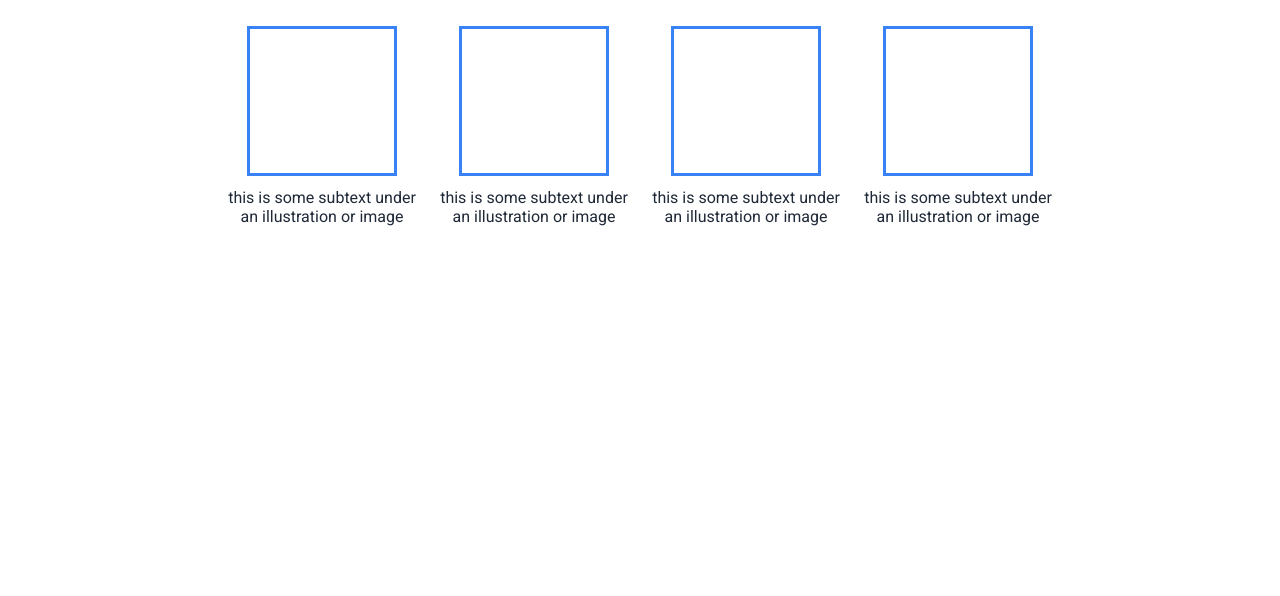
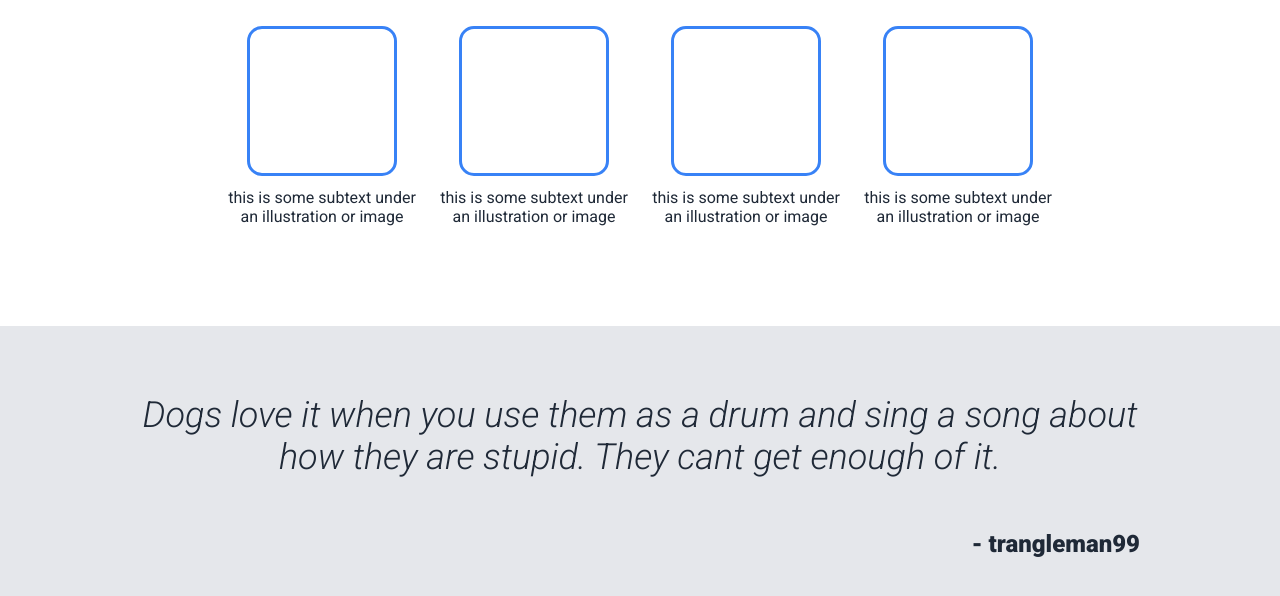
Before and after one commit to CScott96/odin-intro-portfolio, a plain HTML site: page index.html in a window 1280 px wide. Shown: the part 676-1272 px from the top of the page. Before the commit the page ends 1002 px from the top, so only its background shows below. Drawn offline with Linux system fonts and the light colour scheme.

Commit message:
Add in quote block with quote and style
Added in quote block with a specific quote with a citation as well as
style to match the given design

```diff
--- a/assets/css/style.css
+++ b/assets/css/style.css
@@ -123,6 +123,7 @@ body {
                     border: 3px solid var(--btn-color);
                     height: 150px;
                     width: 150px;
+                    border-radius: 15px;
                 }
                 & .sub-text {
                     text-align: center;
@@ -131,4 +132,33 @@ body {
             }
         }
     }
+    & .inspire-quote {
+        background-color: var(--hero-secondary-color);
+        & blockquote,
+        & cite {
+            max-width: 1000px;
+            margin-left: auto;
+            margin-right: auto;
+        }
+        & blockquote {
+            margin-top: 2em;
+            margin-bottom: 1em;
+            & p {
+                font-weight: 300;
+                font-size: 36px;
+                color: var(--drk-color);
+                font-style: italic;
+                text-align: center;
+            }
+        }
+        & cite {
+            margin-top: 0;
+            margin-bottom: 2em;
+            font-size: 24px;
+            font-weight: 900;
+            font-style: normal;
+            text-align: right;
+            width: 100%;
+        }
+    }
 }
--- a/index.html
+++ b/index.html
@@ -57,5 +57,11 @@
                 </div>
             </div>
         </section>
+        <section class="inspire-quote">
+            <blockquote>
+                <p>Dogs love it when you use them as a drum and sing a song about how they are stupid. They cant get enough of it.</p>
+            </blockquote>
+            <cite>- trangleman99</cite>
+        </section>
     </body>
 </html>
```
